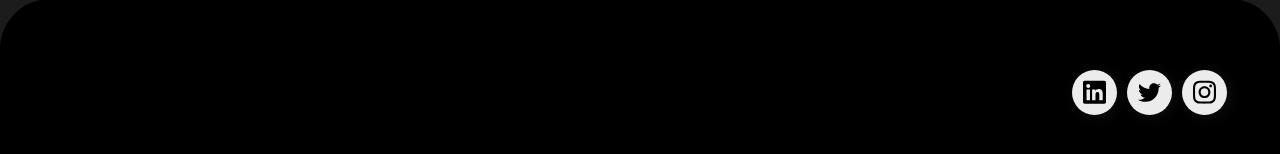
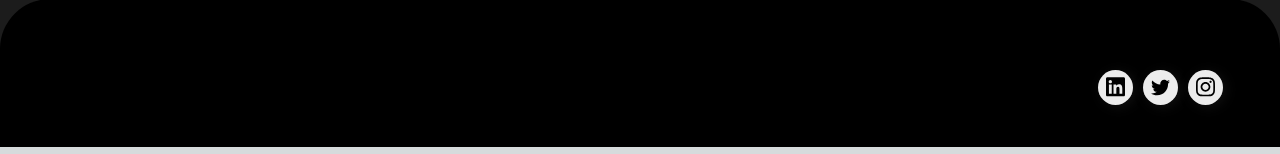
Before and after one commit to grosirone-tech/g1-brand-advertising-landing-page, a Next.js app: page / in a window 1280 px wide. Shown: the part 3171-3325 px from the top of the page. Built offline with nearby package versions, Linux system fonts and the light colour scheme; a web font is replaced by a local one.

Commit message:
core-ui avatar width changed

```diff
--- a/src/core-ui/avatar/avatar.css
+++ b/src/core-ui/avatar/avatar.css
@@ -1,9 +1,9 @@
 .avatars {
     border-radius: 100%;
     background-color: rgb(236, 236, 236);
-    width: 45px;
-    height: 45px;
-    padding: 11px;
+    width: 35px;
+    height: 35px;
+    padding: 8px;
     display: flex;
     align-items: center;
     justify-content: center;
```
